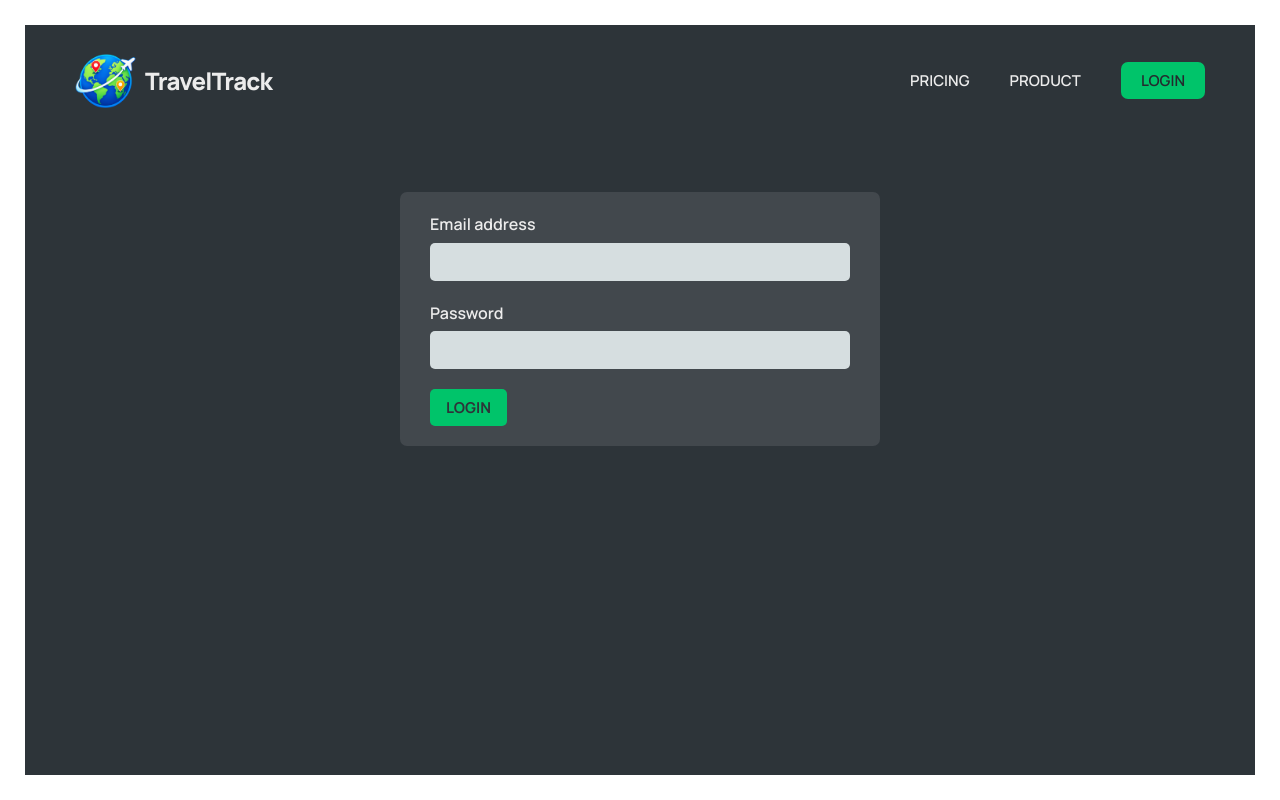
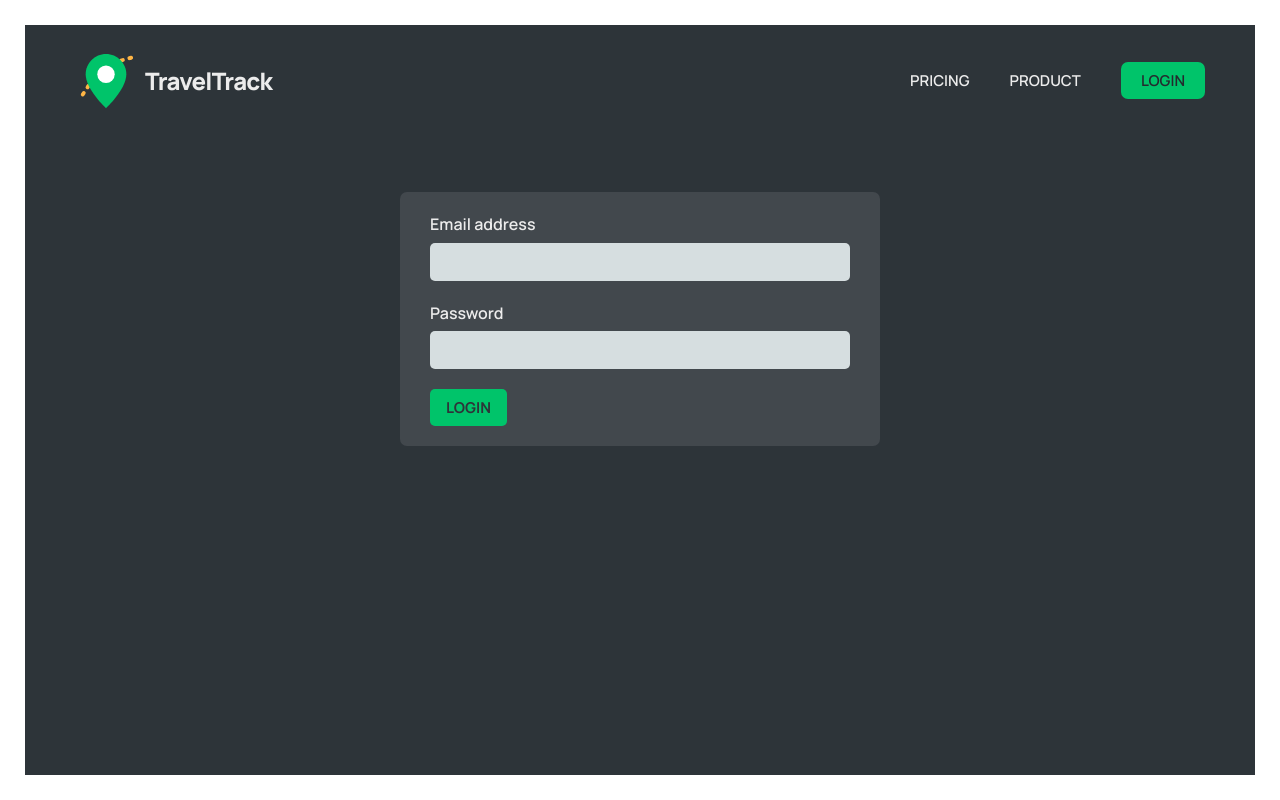
Before and after one commit to salehi-nawroz/TravelTrack, a React (Vite) app in the folder frontend/: page /login in a window 1280 px wide. Built offline with nearby package versions, Linux system fonts and the light colour scheme; no server answers.

Commit message:
Athenication from FakeAuthenthication upgrated to supabase Athentication

```diff
--- a/frontend/index.html
+++ b/frontend/index.html
@@ -2,7 +2,7 @@
 <html lang="en">
   <head>
     <meta charset="UTF-8" />
-    <link rel="icon" type="image/png" href="/icon.png" />
+    <link rel="icon" type="image/svg+xml" href="/icon.svg" />
     <meta name="viewport" content="width=device-width, initial-scale=1.0" />
     <title>TravelTrack</title>
   </head>
--- a/frontend/src/components/Logo.jsx
+++ b/frontend/src/components/Logo.jsx
@@ -5,7 +5,7 @@ function Logo() {
   return (
     <Link to="/">
       <span className={styles.logo} aria-label="TravelTrack home">
-        <img src="/icon.png" alt="" className={styles.icon} />
+        <img src="/icon.svg" alt="" className={styles.icon} />
         <span className={styles.wordmark}>TravelTrack</span>
       </span>
     </Link>
--- a/frontend/src/pages/Login.jsx
+++ b/frontend/src/pages/Login.jsx
@@ -21,6 +21,15 @@ export default function Login() {
     setError("");
     try {
       await login(email, password);
+
+      if (window.PasswordCredential) {
+        try {
+          const credential = new window.PasswordCredential(e.target);
+          await navigator.credentials.store(credential);
+        } catch {
+          // Best-effort only; not all browsers support this API.
+        }
+      }
     } catch (err) {
       setError("Invalid email or password.");
     }
@@ -39,6 +48,8 @@ export default function Login() {
           <input
             type="email"
             id="email"
+            name="email"
+            autoComplete="username"
             onChange={(e) => setEmail(e.target.value)}
             value={email}
           />
@@ -49,6 +60,8 @@ export default function Login() {
           <input
             type="password"
             id="password"
+            name="password"
+            autoComplete="current-password"
             onChange={(e) => setPassword(e.target.value)}
             value={password}
           />
```
Also changed, not shown: frontend/public/icon.png (deleted), frontend/public/icon.svg (added).
